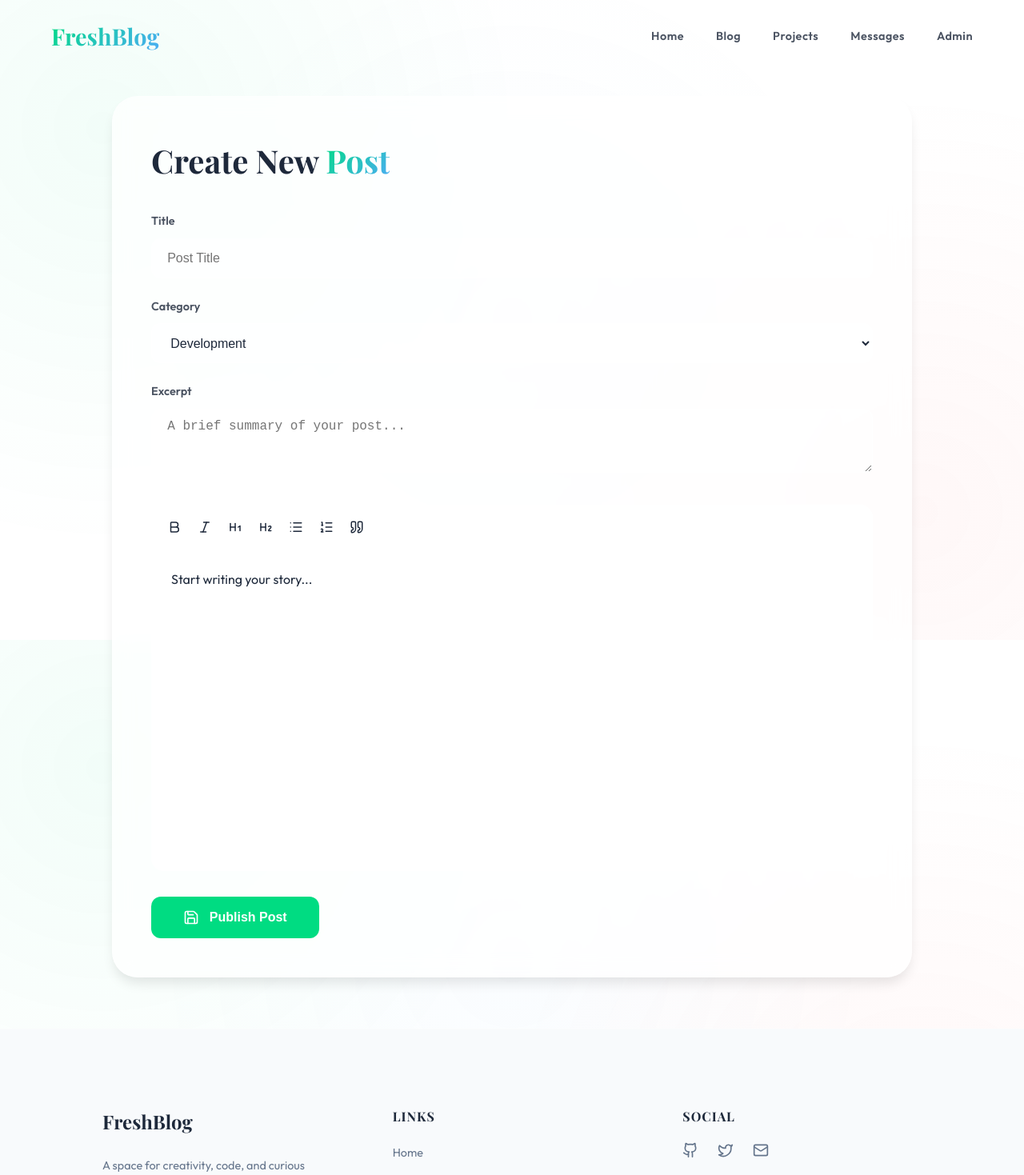
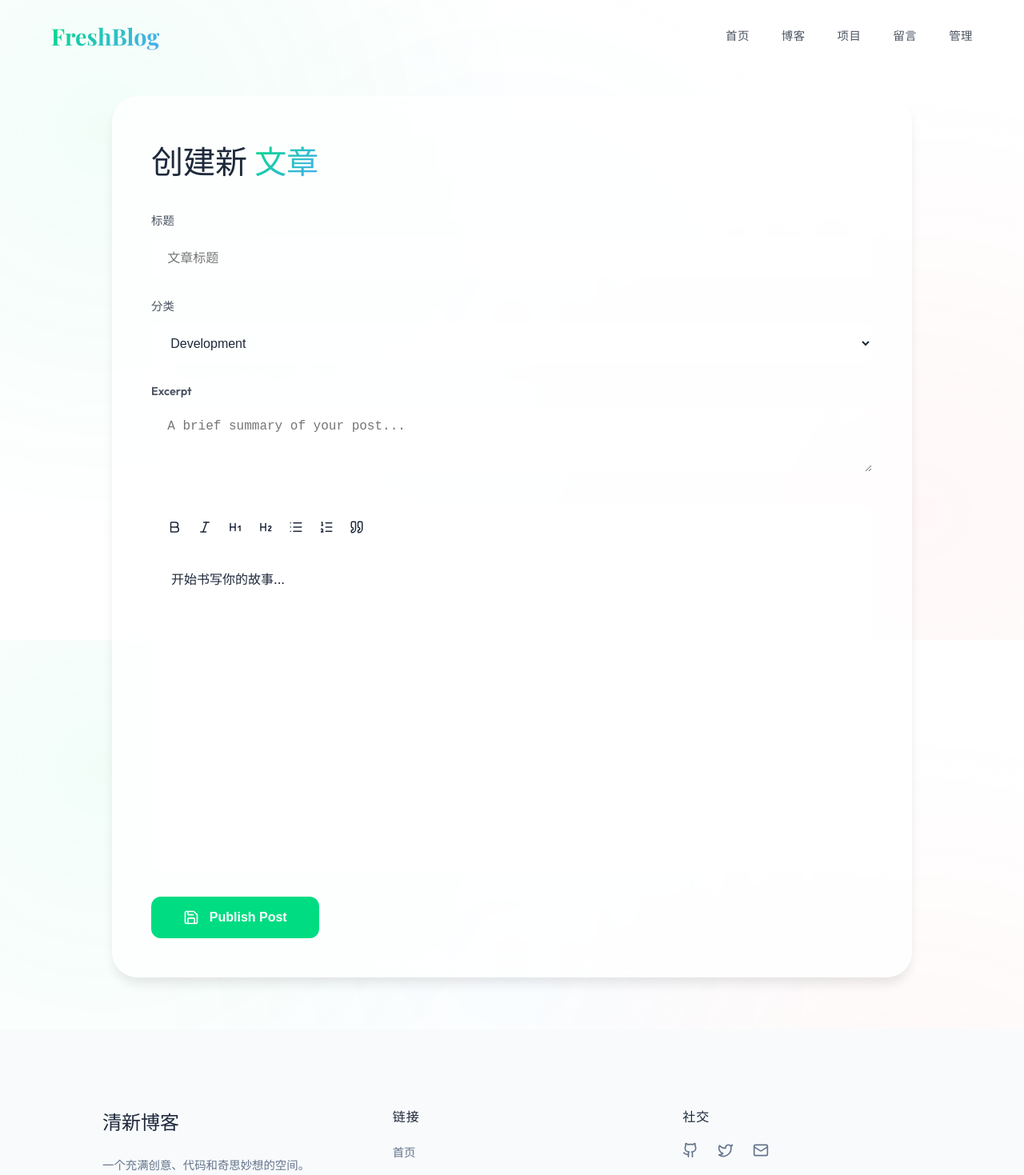
Before and after one commit to 584sentiment/blog-pro, a React (Vite) app: page /admin in a window 1280 px wide. Shown: the top 1469 px of the page at 80% size. Built offline with nearby package versions, Linux system fonts and the light colour scheme; a web font is replaced by a local one.

Commit message:
feat：页面修改为中文

```diff
--- a/src/App.tsx
+++ b/src/App.tsx
@@ -5,11 +5,13 @@ import Home from './pages/Home';
 import Admin from './pages/Admin';
 import PostDetail from './pages/PostDetail';
 import ScrollToTop from './components/ScrollToTop';
+import HashScrollHandler from './components/HashScrollHandler';
 
 const App: React.FC = () => {
   return (
     <Layout>
       <ScrollToTop />
+      <HashScrollHandler />
       <Routes>
         <Route path="/" element={<Home />} />
         <Route path="/admin" element={<Admin />} />
--- a/src/components/FriendLinks.tsx
+++ b/src/components/FriendLinks.tsx
@@ -13,9 +13,9 @@ const FriendLinks: React.FC = () => {
     return (
         <section id="links" style={{ background: 'var(--bg-primary)' }}>
             <div style={{ marginBottom: '3rem', textAlign: 'center' }}>
-                <h2 style={{ fontSize: 'clamp(2rem, 6vw, 3rem)', marginBottom: '1rem' }}>Corner of <span className="text-gradient">Friends</span></h2>
+                <h2 style={{ fontSize: 'clamp(2rem, 6vw, 3rem)', marginBottom: '1rem' }}>友人 <span className="text-gradient">角</span></h2>
                 <p style={{ color: 'var(--text-secondary)', maxWidth: '600px', margin: '0 auto', fontSize: '0.9rem' }}>
-                    Interesting souls and creative spaces I've discovered along the way.
+                    一路上发现的有趣灵魂和创意空间。
                 </p>
             </div>
 
--- a/src/components/Layout.tsx
+++ b/src/components/Layout.tsx
@@ -16,11 +16,11 @@ const Layout: React.FC<{ children: React.ReactNode }> = ({ children }) => {
   }, []);
 
   const navLinks = [
-    { name: 'Home', href: '/' },
-    { name: 'Blog', href: '/#blog' },
-    { name: 'Projects', href: '/#projects' },
-    { name: 'Messages', href: '/#messages' },
-    { name: 'Admin', href: '/admin' },
+    { name: '首页', href: '/' },
+    { name: '博客', href: '/#blog' },
+    { name: '项目', href: '/#projects' },
+    { name: '留言', href: '/#messages' },
+    { name: '管理', href: '/admin' },
   ];
 
   return (
@@ -143,13 +143,13 @@ const Layout: React.FC<{ children: React.ReactNode }> = ({ children }) => {
           marginBottom: '4rem'
         }}>
           <div>
-            <h3 className="serif" style={{ fontSize: '1.5rem', marginBottom: '1.5rem' }}>FreshBlog</h3>
+            <h3 className="serif" style={{ fontSize: '1.5rem', marginBottom: '1.5rem' }}>清新博客</h3>
             <p style={{ color: 'var(--text-secondary)', fontSize: '0.9rem' }}>
-              A space for creativity, code, and curious thoughts.
+              一个充满创意、代码和奇思妙想的空间。
             </p>
           </div>
           <div>
-            <h4 style={{ fontSize: '1rem', marginBottom: '1.2rem', textTransform: 'uppercase', letterSpacing: '1px' }}>Links</h4>
+            <h4 style={{ fontSize: '1rem', marginBottom: '1.2rem', textTransform: 'uppercase', letterSpacing: '1px' }}>链接</h4>
             <ul style={{ display: 'flex', flexDirection: 'column', gap: '0.8rem' }}>
               {navLinks.map(link => (
                 <li key={link.name}>
@@ -159,7 +159,7 @@ const Layout: React.FC<{ children: React.ReactNode }> = ({ children }) => {
             </ul>
           </div>
           <div>
-            <h4 style={{ fontSize: '1rem', marginBottom: '1.2rem', textTransform: 'uppercase', letterSpacing: '1px' }}>Social</h4>
+            <h4 style={{ fontSize: '1rem', marginBottom: '1.2rem', textTransform: 'uppercase', letterSpacing: '1px' }}>社交</h4>
             <div style={{ display: 'flex', gap: '1.5rem' }}>
               <a href="#" style={{ color: 'var(--text-secondary)' }}><Github size={20} /></a>
               <a href="#" style={{ color: 'var(--text-secondary)' }}><Twitter size={20} /></a>
@@ -177,11 +177,11 @@ const Layout: React.FC<{ children: React.ReactNode }> = ({ children }) => {
           gap: '1.5rem'
         }}>
           <p style={{ fontSize: '0.85rem', color: 'var(--text-secondary)' }}>
-            © 2026 FreshBlog. Created with <Heart size={14} style={{ color: 'var(--accent-secondary)', display: 'inline' }} /> by Antigravity.
+            © 2026 清新博客. 由 Antigravity 用 <Heart size={14} style={{ color: 'var(--accent-secondary)', display: 'inline' }} /> 制作.
           </p>
           <div style={{ display: 'flex', gap: '2rem' }}>
-            <a href="#" style={{ fontSize: '0.85rem', color: 'var(--text-secondary)' }}>Privacy Policy</a>
-            <a href="#" style={{ fontSize: '0.85rem', color: 'var(--text-secondary)' }}>Terms of Service</a>
+            <a href="#" style={{ fontSize: '0.85rem', color: 'var(--text-secondary)' }}>隐私政策</a>
+            <a href="#" style={{ fontSize: '0.85rem', color: 'var(--text-secondary)' }}>服务条款</a>
           </div>
         </div>
       </footer>
--- a/src/components/MessageBoard.tsx
+++ b/src/components/MessageBoard.tsx
@@ -26,9 +26,9 @@ const MessageBoard: React.FC = () => {
         <section id="messages" style={{ background: 'var(--bg-secondary)' }}>
             <div style={{ maxWidth: '1000px', margin: '0 auto' }}>
                 <div style={{ marginBottom: '3rem', textAlign: 'center' }}>
-                    <h2 style={{ fontSize: 'clamp(2rem, 6vw, 3rem)', marginBottom: '1rem' }}>Message <span className="text-gradient">Board</span></h2>
+                    <h2 style={{ fontSize: 'clamp(2rem, 6vw, 3rem)', marginBottom: '1rem' }}>留言 <span className="text-gradient">板</span></h2>
                     <p style={{ color: 'var(--text-secondary)', fontSize: '0.9rem' }}>
-                        Leave a mark, say hello, or share a thought.
+                        留下你的足迹，打个招呼，或者分享一个想法。
                     </p>
                 </div>
 
@@ -47,14 +47,14 @@ const MessageBoard: React.FC = () => {
                     }}>
                         <h3 style={{ fontSize: '1.2rem', marginBottom: '2rem', display: 'flex', alignItems: 'center', gap: '0.6rem' }}>
                             <MessageSquare size={20} className="text-accent-primary" />
-                            Write something
+                            写点什么
                         </h3>
                         <form onSubmit={handleSubmit} style={{ display: 'flex', flexDirection: 'column', gap: '1.5rem' }}>
                             <div style={{ position: 'relative' }}>
                                 <User size={18} style={{ position: 'absolute', left: '1rem', top: '1rem', color: 'var(--text-secondary)' }} />
                                 <input
                                     type="text"
-                                    placeholder="Your Name"
+                                    placeholder="你的名字"
                                     value={name}
                                     onChange={(e) => setName(e.target.value)}
                                     style={{
@@ -68,7 +68,7 @@ const MessageBoard: React.FC = () => {
                                 />
                             </div>
                             <textarea
-                                placeholder="Your message..."
+                                placeholder="留言内容..."
                                 value={msg}
                                 onChange={(e) => setMsg(e.target.value)}
                                 rows={4}
@@ -99,7 +99,7 @@ const MessageBoard: React.FC = () => {
                                     gap: '0.8rem'
                                 }}
                             >
-                                Send Message <Send size={18} />
+                                发送消息 <Send size={18} />
                             </motion.button>
                         </form>
                     </div>
--- a/src/components/ProjectPreview.tsx
+++ b/src/components/ProjectPreview.tsx
@@ -15,9 +15,9 @@ const ProjectPreview: React.FC = () => {
     return (
         <section id="projects" style={{ background: 'var(--bg-secondary)' }}>
             <div style={{ marginBottom: '3rem', textAlign: 'center' }}>
-                <h2 style={{ fontSize: 'clamp(2rem, 6vw, 3rem)', marginBottom: '1rem' }}>Selected <span className="text-gradient">Projects</span></h2>
+                <h2 style={{ fontSize: 'clamp(2rem, 6vw, 3rem)', marginBottom: '1rem' }}>精选 <span className="text-gradient">项目</span></h2>
                 <p style={{ color: 'var(--text-secondary)', maxWidth: '600px', margin: '0 auto', fontSize: '0.9rem' }}>
-                    A collection of projects where I explore the boundaries of design and technology.
+                    在这里，我探索设计与技术之间的边界。
                 </p>
             </div>
 
@@ -75,10 +75,10 @@ const ProjectPreview: React.FC = () => {
 
                             <div style={{ display: 'flex', gap: '1.2rem', marginTop: 'auto' }}>
                                 <a href={project.github} style={{ display: 'flex', alignItems: 'center', gap: '0.4rem', fontSize: '0.9rem', color: 'var(--text-secondary)' }} className="hover:text-primary">
-                                    <Github size={18} /> Code
+                                    <Github size={18} /> 代码
                                 </a>
                                 <a href={project.link} style={{ display: 'flex', alignItems: 'center', gap: '0.4rem', fontSize: '0.9rem', color: 'var(--text-secondary)' }} className="hover:text-primary">
-                                    <ExternalLink size={18} /> Demo
+                                    <ExternalLink size={18} /> 演示
                                 </a>
                             </div>
                         </div>
--- a/src/pages/Admin.tsx
+++ b/src/pages/Admin.tsx
@@ -91,7 +91,7 @@ const Admin: React.FC = () => {
 
     const editor = useEditor({
         extensions: [StarterKit],
-        content: '<p>Start writing your story...</p>',
+        content: '<p>开始书写你的故事...</p>',
     });
 
     const handlePublish = async () => {
@@ -106,13 +106,13 @@ const Admin: React.FC = () => {
                 content: editor.getHTML(),
                 date: new Date().toLocaleDateString('en-US', { month: 'short', day: '2-digit', year: 'numeric' })
             });
-            alert('Post published successfully!');
+            alert('文章发布成功！');
             setTitle('');
             setExcerpt('');
-            editor.commands.setContent('<p>Start writing your story...</p>');
+            editor.commands.setContent('<p>开始书写你的故事...</p>');
         } catch (error) {
             console.error(error);
-            alert('Failed to publish post');
+            alert('发布失败');
         } finally {
             setLoading(false);
         }
@@ -131,16 +131,16 @@ const Admin: React.FC = () => {
                     margin: '0 auto'
                 }}
             >
-                <h1 style={{ fontSize: 'clamp(1.8rem, 6vw, 2.5rem)', marginBottom: '2rem' }}>Create New <span className="text-gradient">Post</span></h1>
+                <h1 style={{ fontSize: 'clamp(1.8rem, 6vw, 2.5rem)', marginBottom: '2rem' }}>创建新 <span className="text-gradient">文章</span></h1>
 
                 <div style={{ display: 'grid', gap: '1.5rem', marginBottom: '2rem' }}>
                     <div>
-                        <label style={labelStyle}>Title</label>
+                        <label style={labelStyle}>标题</label>
                         <input
                             type="text"
                             value={title}
                             onChange={e => setTitle(e.target.value)}
-                            placeholder="Post Title"
+                            placeholder="文章标题"
                             style={inputStyle}
                         />
                     </div>
@@ -151,7 +151,7 @@ const Admin: React.FC = () => {
                         gap: '1.5rem'
                     }}>
                         <div>
-                            <label style={labelStyle}>Category</label>
+                            <label style={labelStyle}>分类</label>
                             <select
                                 value={category}
                                 onChange={e => setCategory(e.target.value)}
--- a/src/pages/PostDetail.tsx
+++ b/src/pages/PostDetail.tsx
@@ -27,7 +27,7 @@ const PostDetail: React.FC = () => {
     if (loading) {
         return (
             <div style={{ padding: '10rem 10%', textAlign: 'center' }}>
-                <h2 className="text-gradient" style={{ fontSize: '2rem' }}>Loading Story...</h2>
+                <h2 className="text-gradient" style={{ fontSize: '2rem' }}>故事载入中...</h2>
             </div>
         );
     }
@@ -57,7 +57,7 @@ const PostDetail: React.FC = () => {
                     onClick={() => navigate('/')}
                     style={{ ...backButtonStyle, marginBottom: '2rem' }}
                 >
-                    <ArrowLeft size={18} /> Back
+                    <ArrowLeft size={18} /> 返回
                 </button>
 
                 <header style={{ marginBottom: '3rem' }}>
@@ -136,7 +136,7 @@ const PostDetail: React.FC = () => {
                         onClick={() => navigate('/')}
                         style={backButtonStyle}
                     >
-                        <ArrowLeft size={20} /> Back to Home
+                        <ArrowLeft size={20} /> 返回首页
                     </button>
                 </footer>
             </motion.div>
```
Also changed, not shown: src/components/HashScrollHandler.tsx (added, +24 -0 lines), src/components/Hero.tsx (+7 -7 lines), src/pages/Home.tsx (+11 -11 lines).
